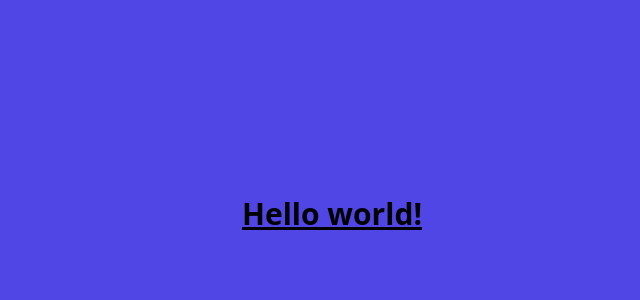
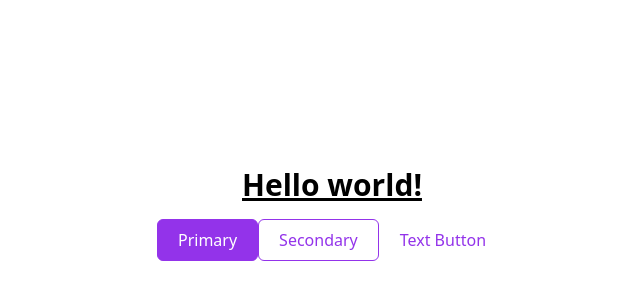
Before and after one commit to 2022-DEV3-107/DevelopmentBooks, a React (Create React App) app in the folder frontend/: page / in a window 1280 px wide. Shown: the part 186-486 px from the top of the page, without its empty margins (308-948 px from the left). Built offline with nearby package versions, Linux system fonts and the light colour scheme.

Commit message:
Button component is added

```diff
--- /dev/null
+++ b/frontend/src/components/atoms/button/index.tsx
@@ -0,0 +1,23 @@
+import React from "react";
+import { PrimaryButton, SecondaryButton, TextButton } from "./style";
+
+type Variants = "primary" | "secondary" | "text";
+
+const VariantMapping = {
+  primary: <PrimaryButton />,
+  secondary: <SecondaryButton />,
+  text: <TextButton />,
+};
+
+export interface Props {
+  variant?: Variants;
+  children?: string | JSX.Element | JSX.Element[];
+}
+
+const Button = ({ variant = "primary", children }: Props) => {
+  return React.cloneElement(VariantMapping[variant], {
+    children,
+  });
+};
+
+export default Button;
--- /dev/null
+++ b/frontend/src/components/atoms/button/style.ts
@@ -0,0 +1,36 @@
+import tw from "tailwind-styled-components";
+import { Props } from "./index";
+
+const DefaultButton = tw.button<Props>`
+  rounded-md
+  py-2
+  px-5
+  transition
+`;
+
+const PrimaryButton = tw(DefaultButton)`
+  border
+  text-white
+  border-purple-600
+  bg-purple-600
+  hover:bg-purple-500
+  hover:border-purple-500
+`;
+
+const SecondaryButton = tw(DefaultButton)`
+  border
+  text-purple-600
+  border-purple-600
+  hover:bg-purple-500
+  hover:border-purple-500
+  hover:text-white
+`;
+
+const TextButton = tw(DefaultButton)`
+  border
+  border-transparent
+  text-purple-600
+  hover:bg-purple-50
+`;
+
+export { PrimaryButton, SecondaryButton, TextButton };
--- a/frontend/src/pages/home/index.tsx
+++ b/frontend/src/pages/home/index.tsx
@@ -1,4 +1,5 @@
 import React from "react";
+import Button from "../../components/atoms/button";
 import { Container } from "./style";
 
 export interface Props {}
@@ -6,7 +7,12 @@ export interface Props {}
 const Home = (props: Props) => {
   return (
     <Container>
-      <h1 className="text-3xl font-bold underline">Hello world!</h1>
+      <h1 className="text-3xl font-bold underline mb-4">Hello world!</h1>
+      <div>
+        <Button>Primary</Button>
+        <Button variant="secondary">Secondary</Button>
+        <Button variant="text">Text Button</Button>
+      </div>
     </Container>
   );
 };
--- a/frontend/src/pages/home/style.ts
+++ b/frontend/src/pages/home/style.ts
@@ -7,7 +7,7 @@ const Container = tw.div`
     flex-col
     w-full
     min-h-screen
-    bg-indigo-600
+    bg-white
 `;
 
 export { Container };
```
